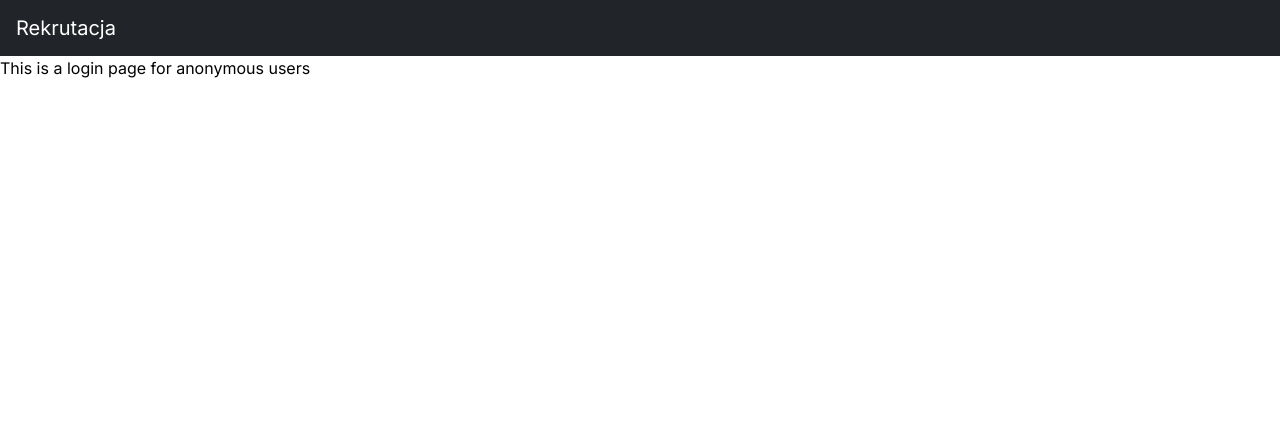
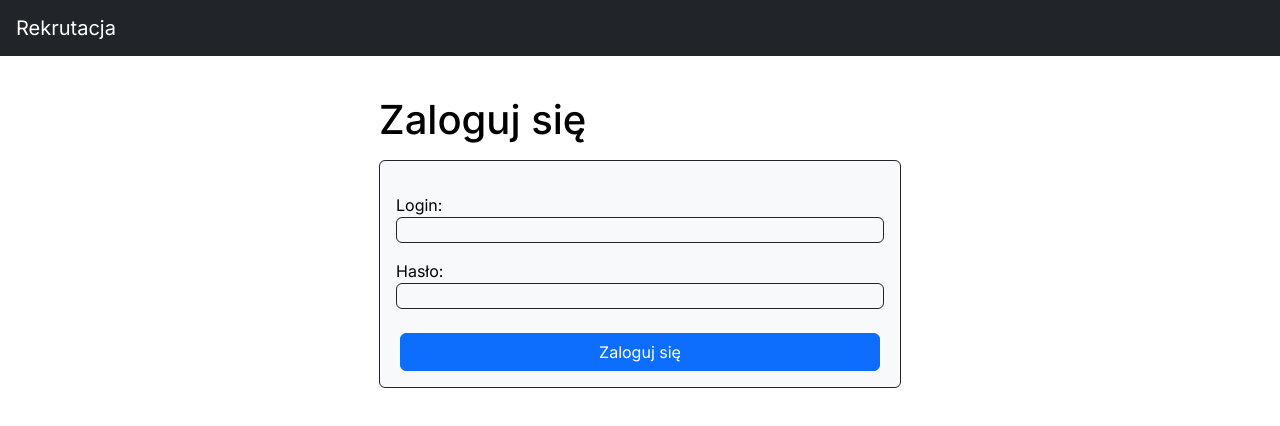
Before and after one commit to lukcyn/Rekrutacja-frontend, a Next.js app: page /login in a window 1280 px wide. Shown: the top 426 px of the page. Built offline with nearby package versions, Linux system fonts and the light colour scheme.

Commit message:
Added logging in and error handling on bad login data

```diff
--- a/package.json
+++ b/package.json
@@ -14,7 +14,8 @@
     "next": "14.0.4",
     "react": "^18",
     "react-bootstrap": "^2.9.2",
-    "react-dom": "^18"
+    "react-dom": "^18",
+    "react-toastify": "^9.1.3"
   },
   "devDependencies": {
     "@types/node": "^20",
--- /dev/null
+++ b/src/api/auth.tsx
@@ -0,0 +1,12 @@
+import axios from './axios';
+
+
+export const login = async (login: string, password: string) => {
+  try {
+    const response = await axios.post('/auth/login', { login, password });
+    return response.data;
+  } catch (error) {
+    console.log(error);
+    throw error;
+  }
+};
--- a/src/app/layout.tsx
+++ b/src/app/layout.tsx
@@ -2,7 +2,7 @@
 import { Inter } from 'next/font/google'
 import 'bootstrap/dist/css/bootstrap.css'
 import './globals.css'
-import { UserRoleProvider } from '@/context/UserRoleContext';
+import { UserAuthProvider } from '@/context/UserAuthContext';
 import NavigationBarRoleAdaptive from '@/components/navbar/NaviagtionBarRoleAdaptive';
 
 const inter = Inter({ subsets: ['latin'] })
@@ -15,12 +15,12 @@ export default function RootLayout({ children }: Props) {
 
   return (
     <html lang="pl">
-      <UserRoleProvider>
+      <UserAuthProvider>
         <body className={inter.className}>
           <NavigationBarRoleAdaptive/>
           {children}
         </body>
-      </UserRoleProvider>
+      </UserAuthProvider>
     </html>
   )
 }
--- a/src/app/login/page.tsx
+++ b/src/app/login/page.tsx
@@ -1,7 +1,73 @@
+"use client";
+import { useUserAuth } from "@/context/UserAuthContext";
+import { SyntheticEvent, useState } from "react";
+import { useRouter } from "next/navigation";
+import { login } from "@/api/auth";
+import { ToastContainer, toast } from 'react-toastify';
+import 'react-toastify/dist/ReactToastify.css';
+
+
 export default function Login() {
+  const [username, setUsername] = useState('');
+  const [password, setPassword] = useState('');
+  const {userRole, setUserRole, jwt, setJWT} = useUserAuth();
+  const router = useRouter();
+
+  const onLoginClick = async (e: SyntheticEvent) => {
+    e.preventDefault();
+
+    login(username, password).then((data) => {
+      setUserRole(data.role);
+      setJWT(data.token);
+      router.push("/");
+    }).catch((error) => {
+      if(error.response.status === 401)
+        toast.error("Niepoprawne dane logowania!");
+    });
+  }
+
   return (
-    <div>
-      This is a login page for anonymous users
-    </div>
+    <>
+      <div className="container mt-3">
+        <div className="row justify-content-center p-4">
+          <div className="col-md-6">
+            <h1>Zaloguj się</h1>
+            <form className="border border-dark rounded mt-3 p-3 bg-light" onSubmit={ onLoginClick }>
+              <div className="mt-3 mb-3">
+                <label className="col-2" htmlFor="username">
+                  Login:
+                </label>
+                <input
+                  type="text"
+                  id="username"
+                  autoComplete="off"
+                  onChange={(e) => setUsername(e.target.value)}
+                  value={username}
+                  className="border border-dark rounded bg-light text-black w-100"
+                />
+              </div>
+
+              <div className="mt-3 mb-4">
+                <label className="col-2" htmlFor="password">
+                  Hasło:
+                </label>
+                <input
+                  type="password"
+                  id="password"
+                  autoComplete="off"
+                  onChange={(e) => setPassword(e.target.value)}
+                  value={password}
+                  className="border border-dark rounded bg-light text-black w-100"
+                />
+              </div>
+              <div className="row mx-1">
+                <button className="btn btn-primary">Zaloguj się</button>
+              </div>
+            </form>
+          </div>
+        </div>
+      </div>
+      <ToastContainer/>
+    </>
   )
 }
--- a/src/app/page.tsx
+++ b/src/app/page.tsx
@@ -1,12 +1,12 @@
 "use client";
 import { useRouter } from "next/navigation";
-import { useUserRole } from "@/context/UserRoleContext";
+import { useUserAuth } from "@/context/UserAuthContext";
 import { useLayoutEffect } from "react";
 import { AppUserRole } from "@/enums/role";
 
 export default function IndexPage() {
   const router = useRouter();
-  const { userRole } = useUserRole();
+  const { userRole } = useUserAuth();
 
   useLayoutEffect(() => {
     switch (userRole) {
--- a/src/components/navbar/NaviagtionBarRoleAdaptive.tsx
+++ b/src/components/navbar/NaviagtionBarRoleAdaptive.tsx
@@ -4,10 +4,10 @@ import NavigationBarAdmin from "./NavigationBarAdmin";
 import NavigationBarAdministration from "./NavigationBarAdministration";
 import NavigationBarAnonymous from "./NavigationBarAnonymous";
 import { AppUserRole } from "@/enums/role";
-import { useUserRole } from "@/context/UserRoleContext";
+import { useUserAuth } from "@/context/UserAuthContext";
 
 const NavigationBarRoleAdaptive = () => {
-  const { userRole, setUserRole } = useUserRole();
+  const { userRole, setUserRole } = useUserAuth();
 
   const onLogout = () => {
     setUserRole(null);
--- /dev/null
+++ b/src/context/UserAuthContext.tsx
@@ -0,0 +1,31 @@
+"use client";
+import React, { createContext, useContext, ReactNode } from 'react';
+import { AppUserRole } from '@/enums/role';
+
+type UserAuthContextProps = {
+  userRole: AppUserRole | null;
+  setUserRole: (role: AppUserRole | null) => void;
+  jwt: string | null;
+  setJWT: (token: string | null) => void;
+};
+
+const UserAuthContext = createContext<UserAuthContextProps | undefined>(undefined);
+
+export const UserAuthProvider: React.FC<{ children: ReactNode }> = ({ children }) => {
+  const [userRole, setUserRole] = React.useState<AppUserRole | null>(null);
+  const [jwt, setJWT] = React.useState<string | null>(null);
+
+  return (
+    <UserAuthContext.Provider value={{ userRole, setUserRole, jwt, setJWT }}>
+      { children }
+    </UserAuthContext.Provider>
+  );
+};
+
+export const useUserAuth = () => {
+  const context = useContext(UserAuthContext);
+  if (!context) {
+    throw new Error('useUserRole must be used within a UserRoleProvider');
+  }
+  return context;
+};
--- a/src/context/UserRoleContext.tsx
+++ /dev/null
@@ -1,28 +0,0 @@
-"use client";
-import React, { createContext, useContext, ReactNode } from 'react';
-import { AppUserRole } from '@/enums/role';
-
-type UserRoleContextProps = {
-  userRole: AppUserRole | null;
-  setUserRole: (role: AppUserRole | null) => void;
-};
-
-const UserRoleContext = createContext<UserRoleContextProps | undefined>(undefined);
-
-export const UserRoleProvider: React.FC<{ children: ReactNode }> = ({ children }) => {
-  const [userRole, setUserRole] = React.useState<AppUserRole | null>(null);
-
-  return (
-    <UserRoleContext.Provider value={{ userRole, setUserRole }}>
-      { children }
-    </UserRoleContext.Provider>
-  );
-};
-
-export const useUserRole = () => {
-  const context = useContext(UserRoleContext);
-  if (!context) {
-    throw new Error('useUserRole must be used within a UserRoleProvider');
-  }
-  return context;
-};
--- a/src/middleware/withRole.tsx
+++ b/src/middleware/withRole.tsx
@@ -1,12 +1,12 @@
 "use client";
-import { useUserRole } from '@/context/UserRoleContext';
+import { useUserAuth } from '@/context/UserAuthContext';
 import { AppUserRole } from '@/enums/role';
 import { useRouter } from 'next/navigation';
 
 export function withRoles(Component: any, requiredRole: AppUserRole[]) {
   return function WithRolesWrapper(props: any) {
     const router = useRouter()
-    const { userRole } = useUserRole();
+    const { userRole } = useUserAuth();
 
     const hasPermission = userRole && requiredRole.includes(userRole);
 
```
Also changed, not shown: src/app/globals.css (line endings or trailing spaces), 1 other file (tests, documents, lock files or other folders).
